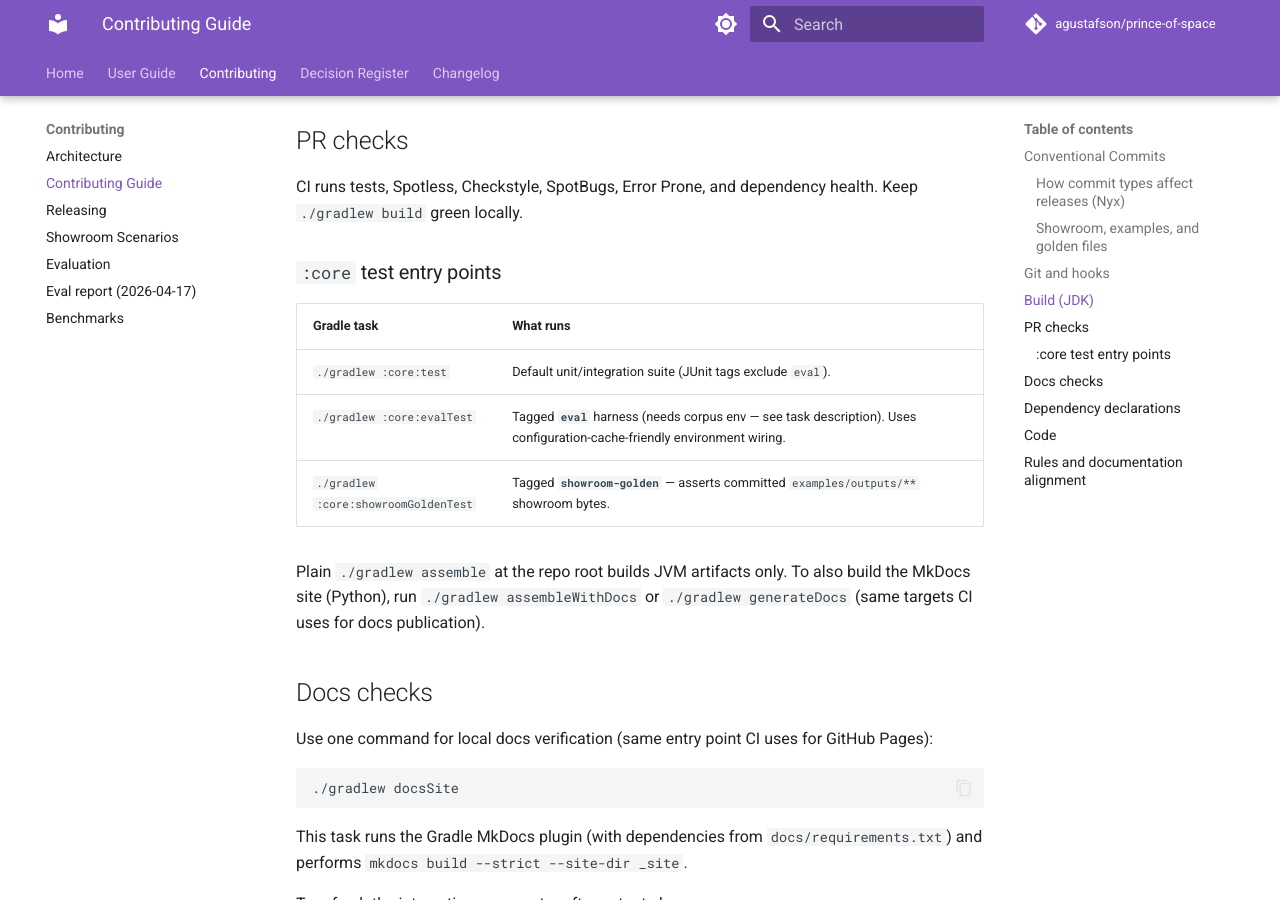
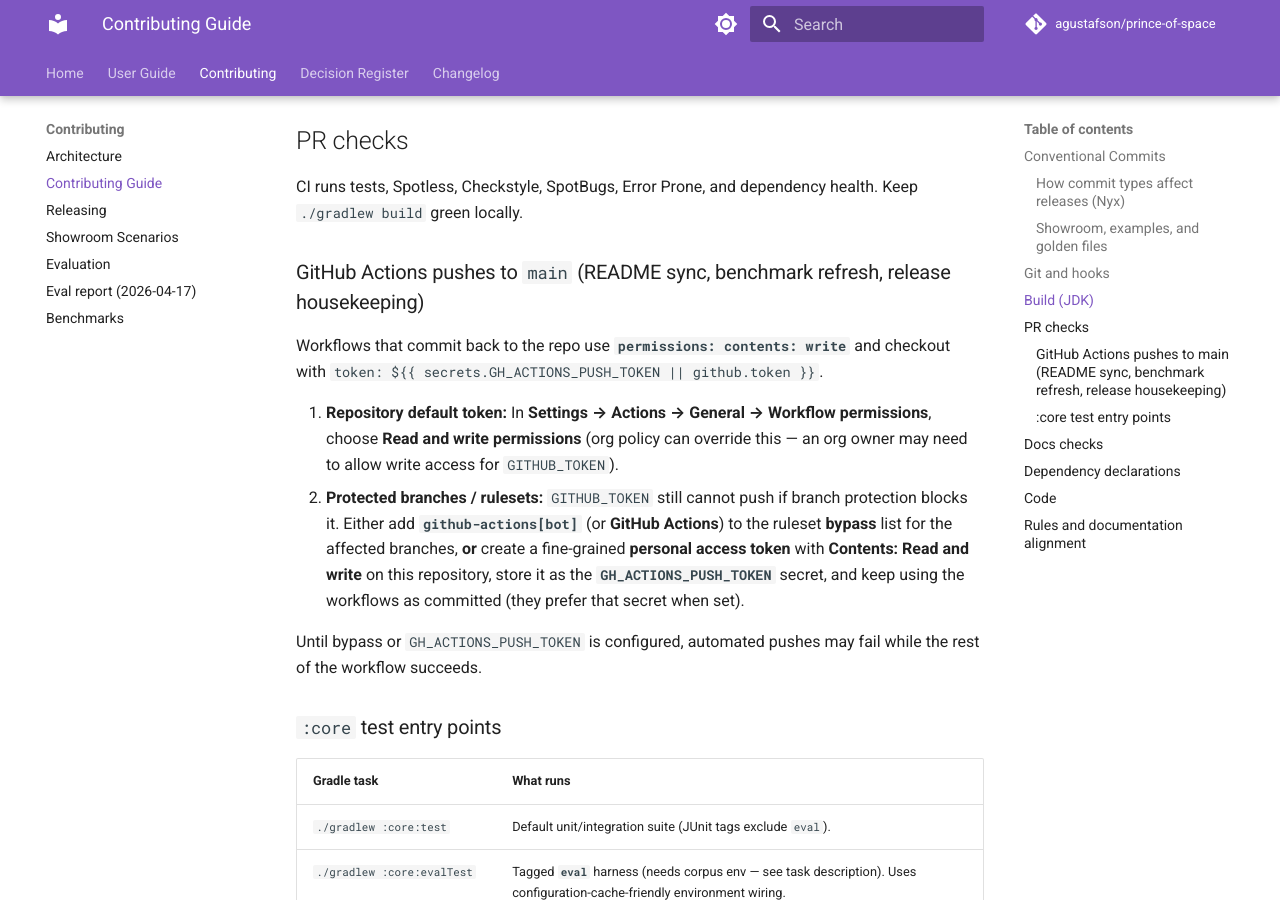
Before and after one commit to agustafson/prince-of-space, an MkDocs documentation site: the page built from docs/contributing.md, in a window 1280 px wide and 900 px high, scrolled down 2044 px. Built offline with MkDocs 1.6.1 and Material for MkDocs 9.7.7, drawn with Linux system fonts in a browser that asks for light colours; comment, search, counter and statistics services are not loaded.

Commit message:
fix(ci): align buildSrc JVM with Java 17 matrix; optional PAT for bot pushes
buildSrc targeted JVM 21 while CI runs Gradle on JDK 17, which breaks
:buildSrc:buildScriptClasspath resolution on the 17 matrix.

README/sync and release workflows accept optional GH_ACTIONS_PUSH_TOKEN for
protected-branch pushes; document repo rules and bypass in contributing.md.

```diff
--- a/docs/contributing.md
+++ b/docs/contributing.md
@@ -46,6 +46,15 @@ Use **JDK 21+** to run Gradle here: the **Error Prone** compiler plugin needs a
 ## PR checks
 
 CI runs tests, Spotless, Checkstyle, SpotBugs, Error Prone, and dependency health. Keep `./gradlew build` green locally.
+
+### GitHub Actions pushes to `main` (README sync, benchmark refresh, release housekeeping)
+
+Workflows that commit back to the repo use **`permissions: contents: write`** and checkout with `token: ${{ secrets.GH_ACTIONS_PUSH_TOKEN || github.token }}`.
+
+1. **Repository default token:** In **Settings → Actions → General → Workflow permissions**, choose **Read and write permissions** (org policy can override this — an org owner may need to allow write access for `GITHUB_TOKEN`).
+2. **Protected branches / rulesets:** `GITHUB_TOKEN` still cannot push if branch protection blocks it. Either add **`github-actions[bot]`** (or **GitHub Actions**) to the ruleset **bypass** list for the affected branches, **or** create a fine-grained **personal access token** with **Contents: Read and write** on this repository, store it as the **`GH_ACTIONS_PUSH_TOKEN`** secret, and keep using the workflows as committed (they prefer that secret when set).
+
+Until bypass or `GH_ACTIONS_PUSH_TOKEN` is configured, automated pushes may fail while the rest of the workflow succeeds.
 
 ### `:core` test entry points
 
```
Also changed, not shown: 4 other files.
